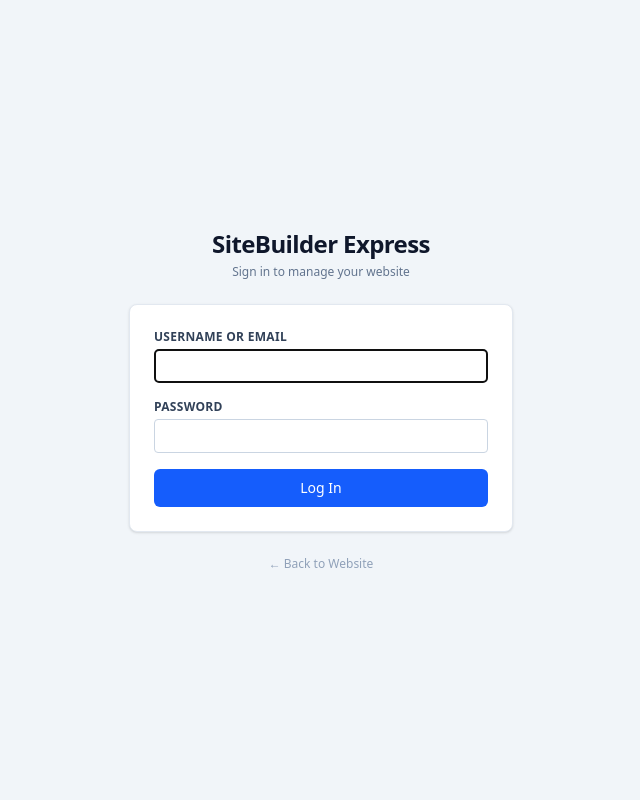
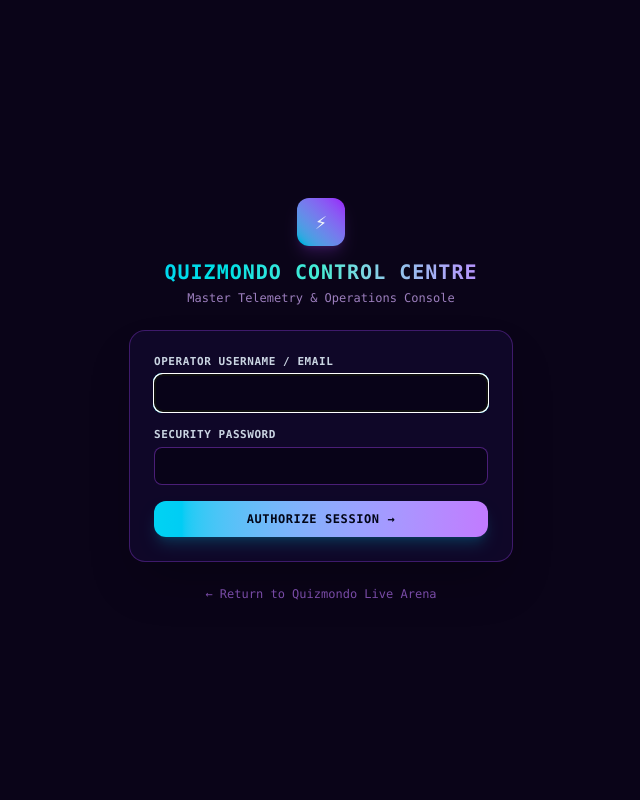
Before and after one commit to trluk2018-sudo/Quizmondo, a Flask app: page /admin/login in a window 1280 px wide. Shown: the whole page, without its empty margins (319-959 px from the left). Run offline with Flask 3, Linux system fonts and the light colour scheme; style sheets or scripts are compiled from the project's sources.

Commit message:
Theme admin login portal as Quizmondo Control Centre

```diff
--- a/app/templates/auth/login.html
+++ b/app/templates/auth/login.html
@@ -1,23 +1,25 @@
 <!DOCTYPE html>
-<html lang="en" class="h-full bg-slate-100">
+<html lang="en" class="h-full bg-[#0a0418] text-slate-100">
 <head>
   <meta charset="UTF-8">
   <meta name="viewport" content="width=device-width, initial-scale=1.0">
-  <title>Log In &mdash; SiteBuilder Express</title>
+  <title>Log In &mdash; Quizmondo Control Centre</title>
   <link rel="stylesheet" href="{{ url_for('static', filename='css/tailwind.min.css') }}">
+  <link rel="icon" type="image/svg+xml" href="/static/img/quizmondo_icon.svg">
 </head>
-<body class="flex min-h-full items-center justify-center py-12 px-4 sm:px-6 lg:px-8">
+<body class="flex min-h-full items-center justify-center py-12 px-4 sm:px-6 lg:px-8 bg-[#0a0418] text-slate-100 font-sans">
   <div class="w-full max-w-sm space-y-6">
-    <div class="text-center">
-      <h1 class="text-2xl font-bold tracking-tight text-slate-900">SiteBuilder Express</h1>
-      <p class="mt-1 text-xs text-slate-500">Sign in to manage your website</p>
+    <div class="text-center font-mono">
+      <div class="w-12 h-12 mx-auto mb-3 rounded-xl bg-gradient-to-tr from-cyan-500 to-purple-600 flex items-center justify-center text-xl shadow-lg shadow-purple-500/20">⚡</div>
+      <h1 class="text-xl font-black tracking-wider uppercase text-transparent bg-clip-text bg-gradient-to-r from-cyan-400 via-teal-300 to-purple-400">Quizmondo Control Centre</h1>
+      <p class="mt-1 text-xs text-purple-300/70">Master Telemetry & Operations Console</p>
     </div>
 
     {% with messages = get_flashed_messages(with_categories=true) %}
     {% if messages %}
     <div class="space-y-2">
       {% for category, msg in messages %}
-      <div class="p-3 text-xs rounded border {% if category == 'error' %}bg-red-50 text-red-700 border-red-200{% else %}bg-blue-50 text-blue-700 border-blue-200{% endif %}">
+      <div class="p-3 text-xs rounded border font-mono {% if category == 'error' %}bg-rose-950/40 text-rose-300 border-rose-500/30{% else %}bg-purple-950/40 text-cyan-300 border-purple-500/30{% endif %}">
         {{ msg }}
       </div>
       {% endfor %}
@@ -25,26 +27,26 @@
     {% endif %}
     {% endwith %}
 
-    <div class="bg-white p-6 border border-slate-200 shadow-sm rounded-lg">
-      <form class="space-y-4" method="POST">
+    <div class="bg-[#0f0728] p-6 border border-purple-500/30 shadow-2xl rounded-2xl">
+      <form class="space-y-4 font-mono text-xs" method="POST">
         <div>
-          <label class="block text-xs font-semibold text-slate-700 uppercase tracking-wide">Username or Email</label>
-          <input type="text" name="username" required autofocus class="mt-1 block w-full rounded border-slate-300 text-sm focus:border-blue-500 focus:ring-blue-500 py-1.5 px-3 border">
+          <label class="block font-bold text-slate-300 uppercase tracking-wider text-[11px]">Operator Username / Email</label>
+          <input type="text" name="username" required autofocus class="mt-1 block w-full rounded-lg bg-[#080318] border border-purple-500/40 text-slate-100 text-sm focus:border-cyan-400 focus:ring-1 focus:ring-cyan-400 py-2 px-3">
         </div>
 
         <div>
-          <label class="block text-xs font-semibold text-slate-700 uppercase tracking-wide">Password</label>
-          <input type="password" name="password" required class="mt-1 block w-full rounded border-slate-300 text-sm focus:border-blue-500 focus:ring-blue-500 py-1.5 px-3 border">
+          <label class="block font-bold text-slate-300 uppercase tracking-wider text-[11px]">Security Password</label>
+          <input type="password" name="password" required class="mt-1 block w-full rounded-lg bg-[#080318] border border-purple-500/40 text-slate-100 text-sm focus:border-cyan-400 focus:ring-1 focus:ring-cyan-400 py-2 px-3">
         </div>
 
-        <button type="submit" class="w-full py-2 px-4 border border-transparent rounded-md text-sm font-medium text-white bg-blue-600 hover:bg-blue-700 focus:outline-none focus:ring-2 focus:ring-offset-2 focus:ring-blue-500 transition">
-          Log In
+        <button type="submit" class="w-full py-2.5 px-4 rounded-xl text-xs font-black uppercase tracking-wider text-slate-950 bg-gradient-to-r from-cyan-400 to-purple-400 hover:from-cyan-300 hover:to-purple-300 shadow-lg shadow-cyan-500/20 transition transform active:scale-95 cursor-pointer">
+          Authorize Session &rarr;
         </button>
       </form>
     </div>
 
-    <div class="text-center text-xs text-slate-400">
-      <a href="{{ url_for('public.home') }}" class="hover:text-slate-600">&larr; Back to Website</a>
+    <div class="text-center text-xs text-purple-400/60 font-mono">
+      <a href="{{ url_for('public.home') }}" class="hover:text-cyan-300">&larr; Return to Quizmondo Live Arena</a>
     </div>
   </div>
 </body>
```
